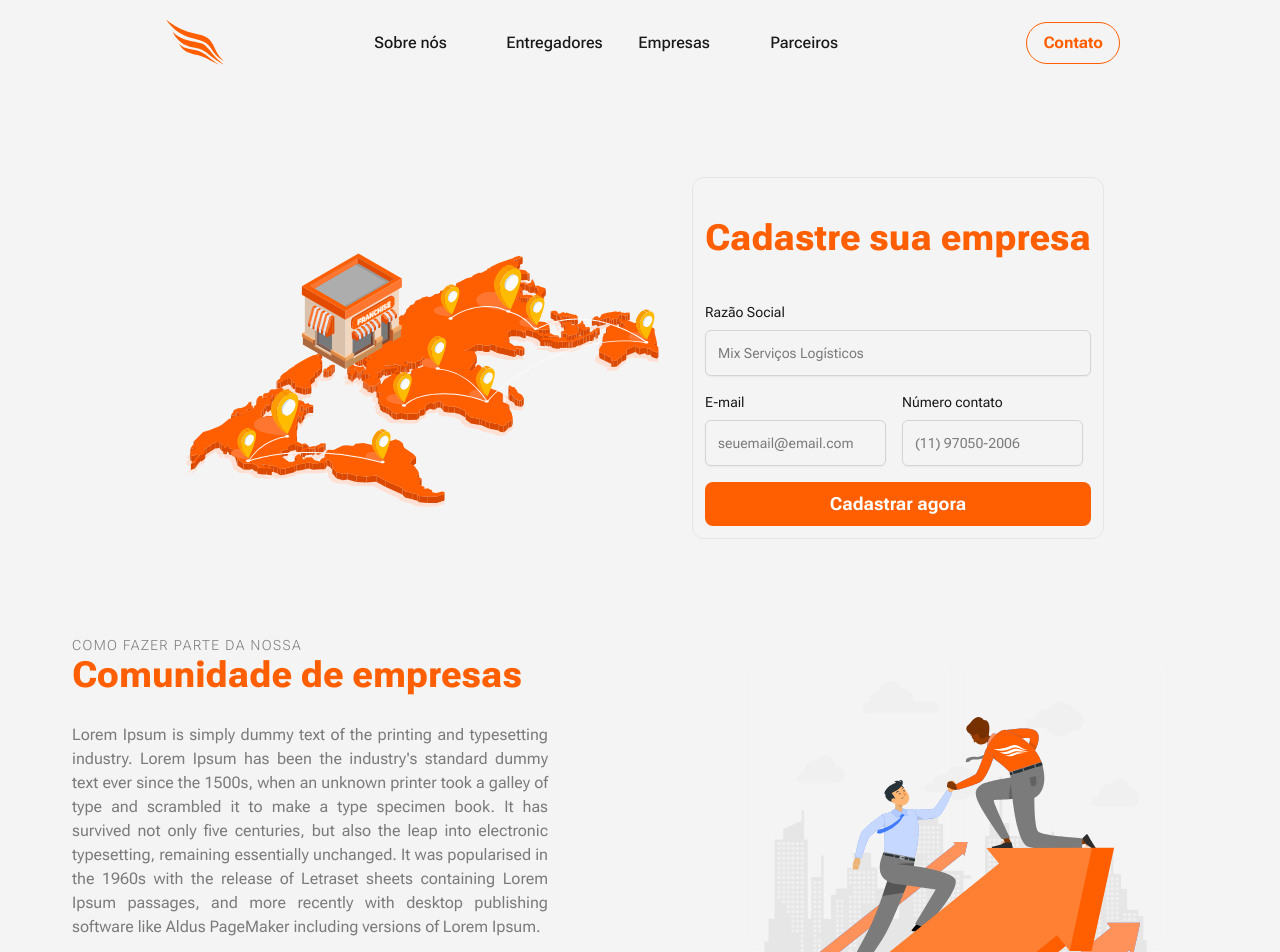
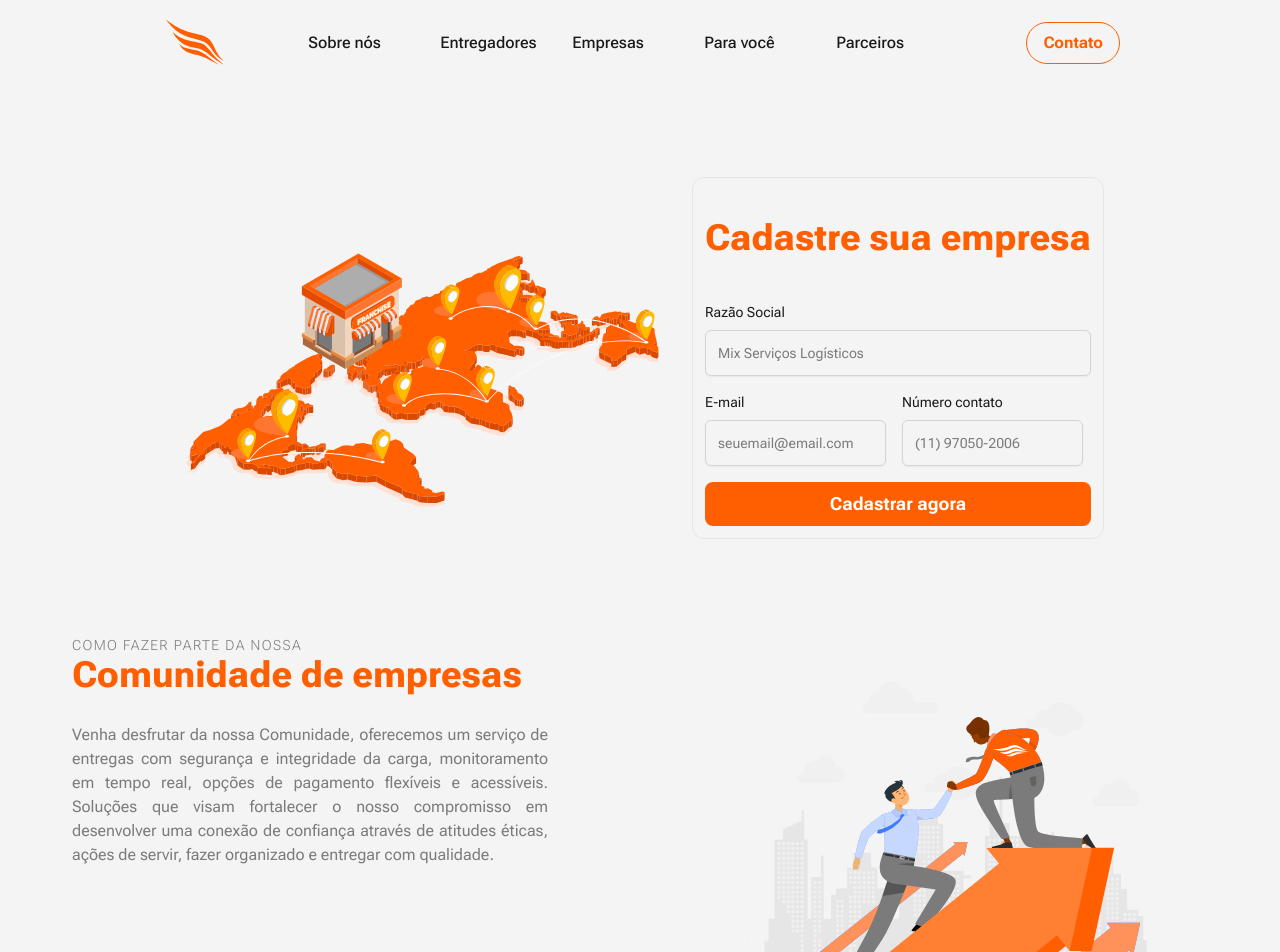
Before and after one commit to Mix-Logg/mix-site, a Next.js app: page /company in a window 1280 px wide. Shown: the top 952 px of the page. Built offline with nearby package versions, Linux system fonts and the light colour scheme.

Commit message:
FEAT: Alters

```diff
--- a/app/company/page.tsx
+++ b/app/company/page.tsx
@@ -160,7 +160,10 @@ export default function Company() {
             />
           </FadeIn>
         </div>
-        <section id="company-community" className="mt-2 gap-40 rounded-xl p-10 md:flex">
+        <section
+          id="company-community"
+          className="mt-2 gap-40 rounded-xl p-10 md:flex"
+        >
           <div>
             <Title
               title="Comunidade de empresas"
@@ -168,16 +171,12 @@ export default function Company() {
               className="items-start"
             />
             <p className="text-justify text-sm font-normal text-secondary  md:text-base">
-              Lorem Ipsum is simply dummy text of the printing and typesetting
-              industry. Lorem Ipsum has been the industry's standard dummy text
-              ever since the 1500s, when an unknown printer took a galley of
-              type and scrambled it to make a type specimen book. It has
-              survived not only five centuries, but also the leap into
-              electronic typesetting, remaining essentially unchanged. It was
-              popularised in the 1960s with the release of Letraset sheets
-              containing Lorem Ipsum passages, and more recently with desktop
-              publishing software like Aldus PageMaker including versions of
-              Lorem Ipsum.
+              Venha desfrutar da nossa Comunidade, oferecemos um serviço de
+              entregas com segurança e integridade da carga, monitoramento em
+              tempo real, opções de pagamento flexíveis e acessíveis. Soluções
+              que visam fortalecer o nosso compromisso em desenvolver uma
+              conexão de confiança através de atitudes éticas, ações de servir,
+              fazer organizado e entregar com qualidade.
             </p>
           </div>
           <Image
--- a/app/delivery/page.tsx
+++ b/app/delivery/page.tsx
@@ -23,12 +23,7 @@ export default function Delivery() {
         <FadeIn>
           <BannerGlobal
             title="Entregadores"
-            paragraph="Lorem Ipsum is simply dummy text of the printing and typesetting
-          industry. Lorem Ipsum has been the industry's standard dummy text
-          ever since the 1500s, when an unknown printer took a galley of
-          type and scrambled it to make a type specimen book. It has
-          survived not only five centuries, but also the leap into
-          electronic typesetting, remaining essentially unchanged."
+            paragraph="A missão de um entregador vai além de uma simples entrega, ela  permeia o compromisso de gerar uma experiência excepcional aos clientes. Cada entrega é vista como uma oportunidade não apenas de conectar pessoas e produtos, mas também de crescimento e desenvolvimento pessoal."
           />
         </FadeIn>
         <FadeIn>
@@ -43,16 +38,14 @@ export default function Delivery() {
                 className="items-start"
               />
               <p className="text-justify text-sm font-normal text-secondary  md:text-base">
-                Lorem Ipsum is simply dummy text of the printing and typesetting
-                industry. Lorem Ipsum has been the industry's standard dummy
-                text ever since the 1500s, when an unknown printer took a galley
-                of type and scrambled it to make a type specimen book. It has
-                survived not only five centuries, but also the leap into
-                electronic typesetting, remaining essentially unchanged. It was
-                popularised in the 1960s with the release of Letraset sheets
-                containing Lorem Ipsum passages, and more recently with desktop
-                publishing software like Aldus PageMaker including versions of
-                Lorem Ipsum.
+                Junte-se à nossa comunidade, valorizamos a resiliência e
+                determinação dos nossos entregadores, oferecendo suporte mútuo e
+                compartilhando experiências únicas da jornada diária.
+                Encontramos forças na união e celebramos a importância do
+                Entregador para realização das entregas. A nossa comunidade
+                busca atender além das expectativas dos nossos clientes,
+                oferecendo uma verdadeira experiência transformando cada entrega
+                em uma oportunidade de conexão, crescimento e realização."
               </p>
             </div>
             <Image
@@ -74,16 +67,12 @@ export default function Delivery() {
               />
             </div>
             <p className="w-72 text-justify text-sm font-normal text-orange-200 md:w-96 md:text-base">
-              Lorem Ipsum is simply dummy text of the printing and typesetting
-              industry. Lorem Ipsum has been the industry's standard dummy text
-              ever since the 1500s, when an unknown printer took a galley of
-              type and scrambled it to make a type specimen book. It has
-              survived not only five centuries, but also the leap into
-              electronic typesetting, remaining essentially unchanged. It was
-              popularised in the 1960s with the release of Letraset sheets
-              containing Lorem Ipsum passages, and more recently with desktop
-              publishing software like Aldus PageMaker including versions of
-              Lorem Ipsum.
+              Construir uma rede de apoio sólida não apenas facilita a superação
+              de desafios e a busca por soluções de problemas, mas também
+              enriquece o processo ao promover o compartilhamento de recursos e
+              a colaboração entre seus membros, contribui para impulsionar o
+              crescimento sustentável a longo prazo, gerando relações que
+              promovem o desenvolvimento dos negócios.
             </p>
           </div>
           <FadeIn>
--- a/app/for-you/page.tsx
+++ b/app/for-you/page.tsx
@@ -0,0 +1,59 @@
+"use client";
+import Wrapper from "../../layouts/wrapper";
+import Footer from "../../layouts/footer";
+import Header from "../../layouts/header";
+import { FadeIn } from "../../components/Animations/FadeIn";
+import BannerGlobal from "../../layouts/bannerGlobal";
+import Title from "../../components/Title";
+import Image from "next/image";
+import People from "../../assets/svg/foryou.svg";
+
+export default function ForYou() {
+  return (
+    <>
+      <head>
+        <title>Para você | Mixservlog</title>
+      </head>
+      <Header />
+      <Wrapper>
+        <BannerGlobal
+          title="Para Você"
+          paragraph="Sint esse dolore Lorem aliqua velit exercitation cupidatat sint mollit labore velit aliquip excepteur sit. Dolor velit do fugiat voluptate fugiat aliqua nostrud. Labore magna ex ad esse ullamco dolore in dolor pariatur in occaecat ipsum.
+Nisi elit laboris laborum nulla sit ipsum nulla ut ea adipisicing id exercitation. Dolor anim dolor reprehenderit minim."
+        />
+      </Wrapper>
+
+      <section
+        id=""
+        className="gap-40 rounded-xl p-4 md:flex md:p-14"
+      >
+        <div id="">
+          <Title
+            title="Comunidade de Usuários"
+            subtitle="Como fazer parte da nossa "
+            className="items-start"
+          />
+          <p className="text-justify text-sm font-normal text-secondary  md:text-base">
+            Sint esse dolore Lorem aliqua velit exercitation cupidatat sint
+            mollit labore velit aliquip excepteur sit. Dolor velit do fugiat
+            voluptate fugiat aliqua nostrud. Labore magna ex ad esse ullamco
+            dolore in dolor pariatur in occaecat ipsum. Nisi elit laboris
+            laborum nulla sit ipsum nulla ut ea adipisicing id exercitation.
+            Dolor anim dolor reprehenderit minim.Nisi elit laboris laborum nulla
+            sit ipsum nulla ut ea adipisicing id exercitation. Dolor anim dolor
+            reprehenderit minim.
+          </p>
+        </div>
+        <Image
+          src={People}
+          alt="Para você"
+          className=""
+          width={500}
+          height={500}
+        />
+      </section>
+
+      <Footer />
+    </>
+  );
+}
--- a/components/Title/index.tsx
+++ b/components/Title/index.tsx
@@ -4,14 +4,14 @@ import { FadeIn, FadeInStagger } from "../Animations/FadeIn";
 export default function Title({ title, subtitle, className }: TitleProps) {
   return (
     <>
-      <FadeIn>
+      {/* <FadeIn> */}
         <div className={`flex flex-col justify-center py-7 ${className}`}>
           <h2 className={`text-xs md:text-sm font-extralight uppercase tracking-widest text-secondary ${className}`}>
             {subtitle}
           </h2>
           <h1 className={`text-3xl md:text-4xl font-extrabold text-primary ${className}`}>{title}</h1>
         </div>
-      </FadeIn>
+      {/* </FadeIn> */}
     </>
   );
 }
--- a/layouts/bannerGlobal/index.tsx
+++ b/layouts/bannerGlobal/index.tsx
@@ -20,6 +20,7 @@ export default function BannerGlobal({ title, paragraph }: BannerGlobalProps) {
       />
       );
       break;
+      case "Para Você":
       case "Sobre nós":
         video = (
           <Image
--- a/layouts/header/index.tsx
+++ b/layouts/header/index.tsx
@@ -78,9 +78,16 @@ export default function Header() {
               >
                 Empresas
               </Link>
+            </li>
+            <li className="w-28">
+              <Link
+                className="text-base font-medium text-terciary transition duration-300 ease-in-out hover:bg-gradient-to-r hover:bg-clip-text hover:font-bold hover:text-primary"
+                href="/for-you"
+              >
+                Para você
+              </Link>
+            </li>
 
-
-            </li>
             <li className="w-28">
               <Link
                 className="text-base font-medium text-terciary transition duration-300 ease-in-out hover:bg-gradient-to-r hover:bg-clip-text hover:font-bold hover:text-primary"
@@ -88,8 +95,6 @@ export default function Header() {
               >
                 Parceiros
               </Link>
-
-
             </li>
           </ul>
 
@@ -129,9 +134,7 @@ export default function Header() {
                   />
                 </Link>
                 <Floating
-                  className={
-                    "items-center flex cursor-pointer text-primary"
-                  }
+                  className={"flex cursor-pointer items-center text-primary"}
                   onClick={toggleMenu}
                 >
                   <HiMiniXMark className="h-8 w-8" />
--- a/package.json
+++ b/package.json
@@ -25,7 +25,7 @@
     "engine.io-client": "^6.5.2",
     "eslint": "8.40.0",
     "eslint-config-next": "13.4.2",
-    "framer-motion": "^11.0.3",
+    "framer-motion": "^11.1.7",
     "js-cookie": "^3.0.5",
     "jwt-decode": "^3.1.2",
     "lodash": "^4.17.21",
```
Also changed, not shown: assets/svg/foryou.svg (added), 1 other file (tests, documents, lock files or other folders).
